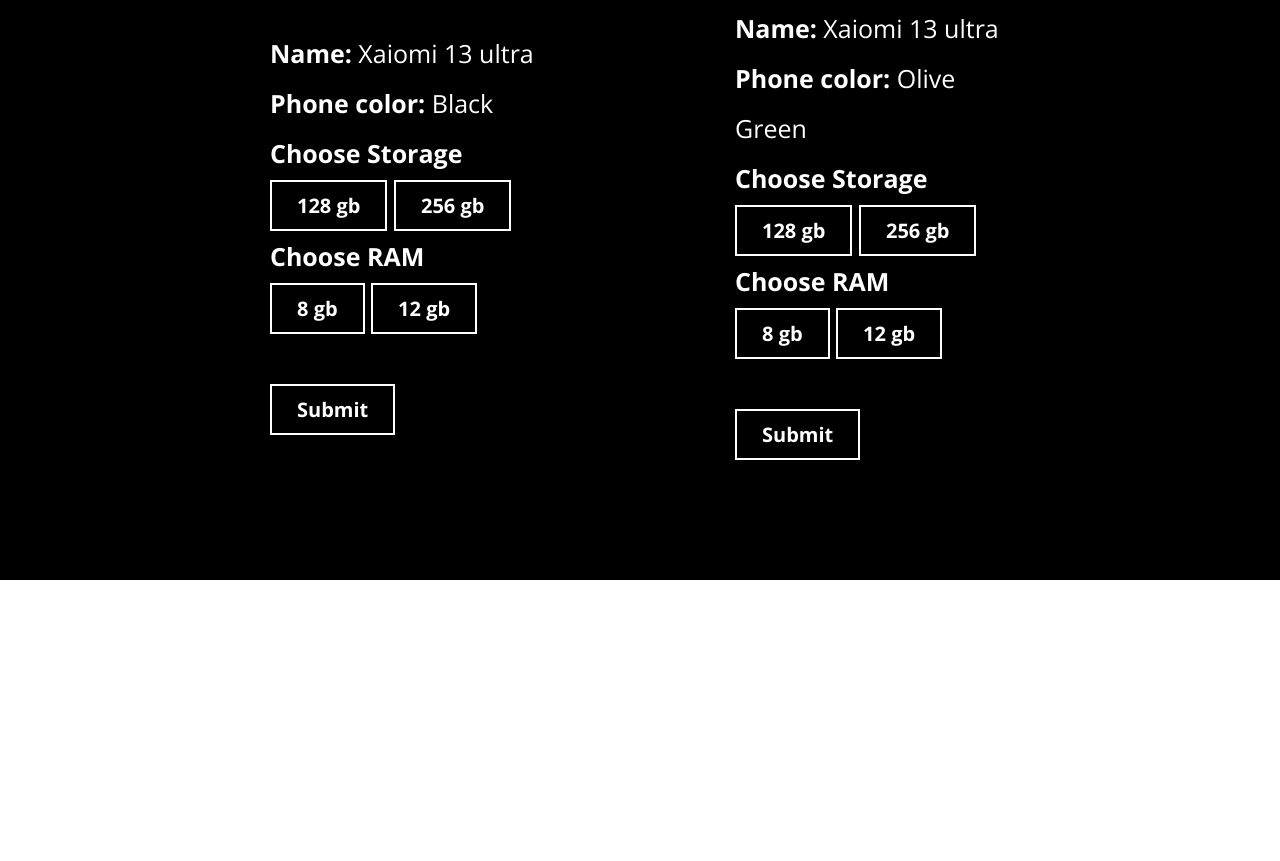
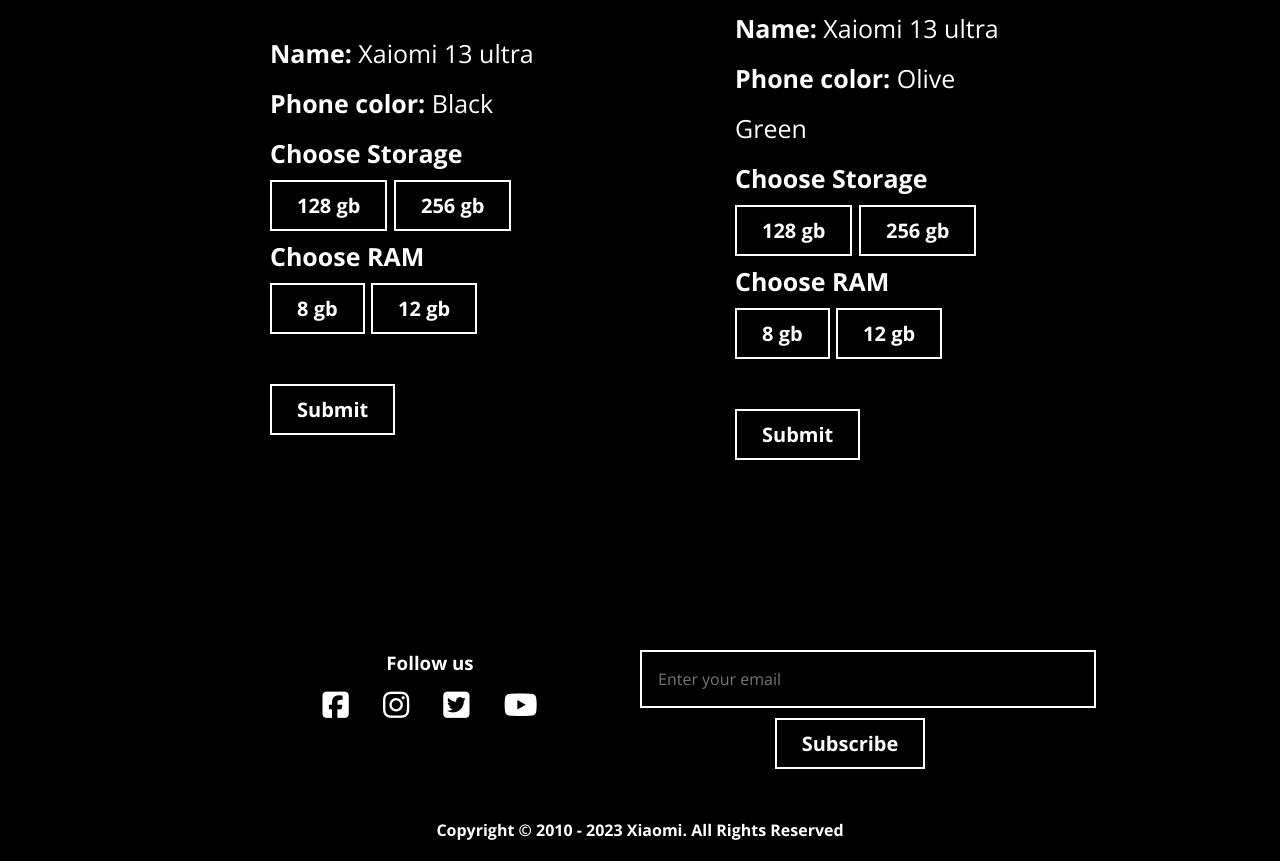
Before and after one commit to Rakib-Hossan/Basic_phone_landing_page, a plain HTML site: page index.html in a window 1280 px wide. Shown: the part 3123-3984 px from the top of the page. Before the commit the page ends 3703 px from the top, so only its background shows below. Drawn offline with nearby package versions, Linux system fonts and the light colour scheme; a web font is replaced by a local one.

Commit message:
footer added

```diff
--- a/index.html
+++ b/index.html
@@ -12,6 +12,9 @@
     <link rel="preconnect" href="https://fonts.googleapis.com">
     <link rel="preconnect" href="https://fonts.gstatic.com" crossorigin>
     <link href="https://fonts.googleapis.com/css2?family=Dancing+Script:wght@400;700&family=Fira+Sans:wght@400;500;600;700&family=Markazi+Text:wght@400;600;700&family=Merriweather:wght@300;400;700&family=Noto+Serif:wght@400;600;700&family=Open+Sans:ital,wght@0,400;0,700;0,800;1,400&display=swap" rel="stylesheet">
+
+    <!-- font awesome added -->
+    <script src="https://kit.fontawesome.com/705e7af5fb.js" crossorigin="anonymous"></script>
 
 </head>
 <body>
@@ -141,5 +144,24 @@
         </section>
          <!-- booking section ended-->
     </main>
+
+    <!-- footer section stated -->
+    <footer>
+        <div class="footer-container">
+            <div class="follow">
+                <h3>Follow us</h3>
+                <i class="fa-brands fa-square-facebook"></i>
+                <i class="fa-brands fa-instagram"></i>
+                <i class="fa-brands fa-square-twitter"></i>
+                <i class="fa-brands fa-youtube"></i>
+            </div>
+            <div class="email">
+                <input type="email" name="email" id="" placeholder="Enter your email">
+                <input type="submit" value="Subscribe" class="subscribe">
+            </div>
+        </div>
+        <h4>Copyright © 2010 - 2023 Xiaomi. All Rights Reserved</h4>
+    </footer>
+    <!-- footer section ended -->
 </body>
 </html>
--- a/style.css
+++ b/style.css
@@ -193,3 +193,52 @@ span{
     padding: 0px 50px;
 }
 /* booking-section ended */
+
+/* footer section started */
+footer{
+    background-color: black;
+    text-align: center;
+    color: white;
+    padding:20px;
+}
+.footer-container{
+    display: flex;
+    justify-content: space-between;
+    margin: 0px 200px;
+    padding:50px 0px;
+}
+.follow{
+    width: 50%;
+}
+.follow i{
+    font-size: 30px;
+    padding: 15px;
+}
+.email{
+    width:50%;
+}
+.email input[type=email]{
+    width: 100%;
+    margin-bottom: 10px;
+}
+.subscribe{
+    background-color: black;
+    color:white;
+    font-size: 20px;
+    font-weight: 600;
+    border:2px solid white;
+    padding:10px 25px;
+}
+
+.subscribe:hover{
+    background-color: black;
+    color:red;
+    border:2px solid red;
+}
+footer input{
+    font-size: 16px;
+    color: white;
+    padding:16px;
+    background-color: black;
+    border: 2px solid white;
+}
```
